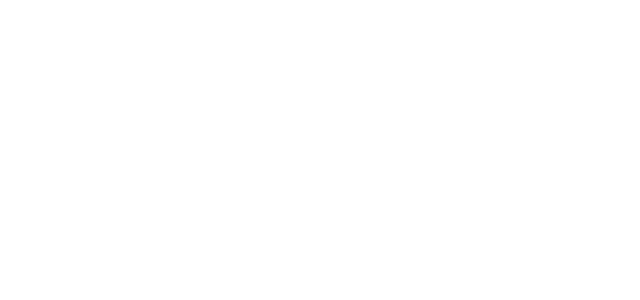
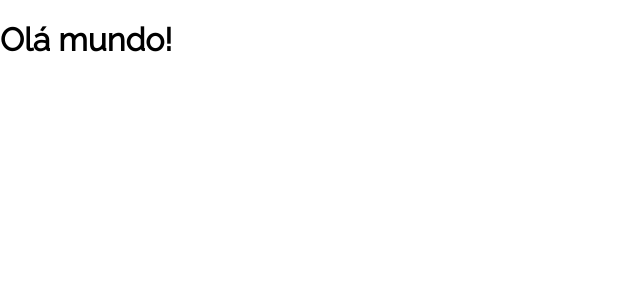
Before and after one commit to AlexandreFerreira97/ola-mundo, a React (Create React App) app: page / in a window 1280 px wide. Shown: the top 300 px of the page, without its empty margins (0-640 px from the left). Built offline with nearby package versions, Linux system fonts and the light colour scheme.

Commit message:
Add page inicio

```diff
--- a/src/App.js
+++ b/src/App.js
@@ -1,9 +1,12 @@
-import { BrowserRouter } from "react-router-dom";
+import { BrowserRouter, Routes,Route } from "react-router-dom";
+import Inicio from './paginas/Inicio'
 
 function App() {
   return (
     <BrowserRouter>
-
+      <Routes>
+        <Route path="/" element = {<Inicio/>} />
+      </Routes>
     </BrowserRouter>
   );
 }
```
